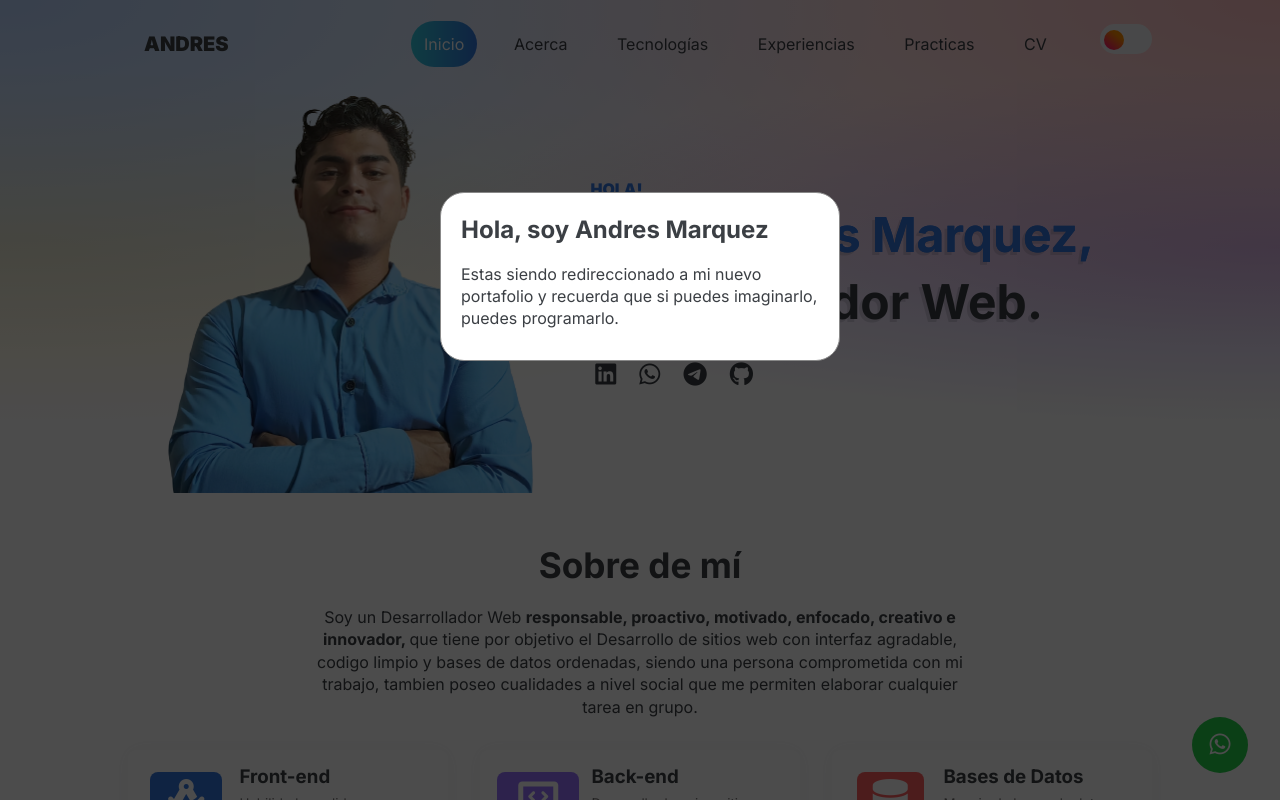
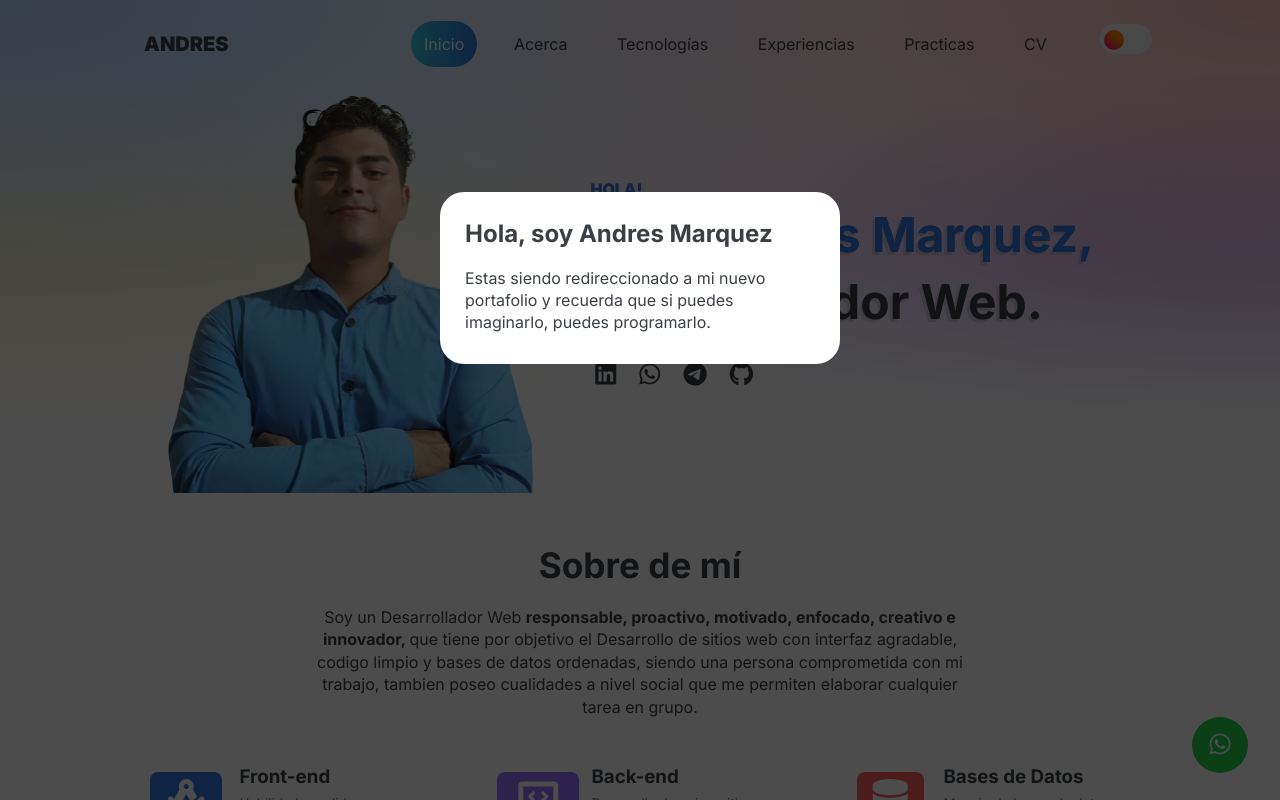
Before and after one commit to andresmarquez02/andresmarquez02.github.io, a PHP site: page / in a window 1280 px wide. Run offline with PHP 8.4, Linux system fonts and the light colour scheme.

Commit message:
text dark

```diff
--- a/assets/css/style.css
+++ b/assets/css/style.css
@@ -1429,10 +1429,10 @@ input:checked+.slider:before {
 }
 
 .modal-content {
-    background-color: #fff;
+    background-color: var(--container-color);
     margin: 15% auto; /* Espacio desde arriba y centrado */
-    padding: 20px;
-    border: 1px solid #888;
+    padding: 25px;
+    /* border: 1px solid #888;   */
     width: 80%; /* Ancho de la ventana modal */
     max-width: 400px; /* Ancho máximo */
     border-radius: 1.5rem;
--- a/index.html
+++ b/index.html
@@ -13,7 +13,7 @@
     <meta name="keywords" content="andres, andres marquez, portafolio, desarrollador web, programador web, programador, web" />
     <link rel="shortcut icon" href="assets/images/andres_icon.png" type="image/x-icon">
     <link rel="stylesheet" href="assets/css/style.css">
-    <meta http-equiv="refresh" content="URL=https://andresmarquez02.netlify.app/" />
+    <!-- <meta http-equiv="refresh" content="1; URL=https://andresmarquez02.netlify.app/" /> -->
 </head>
 
 <body style="overflow-y: hidden !important;">
```
